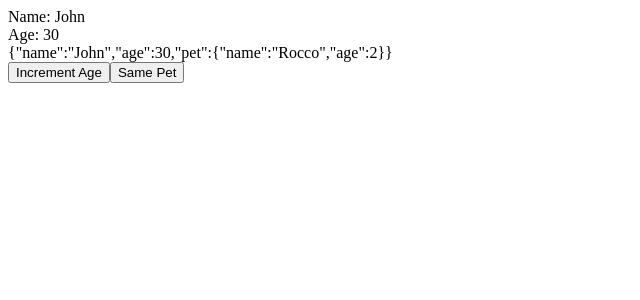
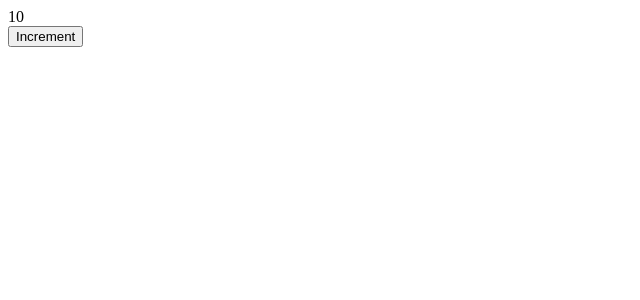
Before and after one commit to juniorencode/_playground, a React (Vite) app in the folder ReactCustomHooks/: page / in a window 1280 px wide. Shown: the top 300 px of the page, without its empty margins (0-640 px from the left). Built offline with nearby package versions, Linux system fonts and the light colour scheme.

Commit message:
feat: useUpdateEffect

```diff
--- a/ReactCustomHooks/src/App.jsx
+++ b/ReactCustomHooks/src/App.jsx
@@ -1,34 +1,14 @@
-import { useEffect, useState } from 'react';
-import { useDeepCompareEffect } from './hooks/useDeepCompareEffect.hook';
+import { useState } from 'react';
+import { useUpdateEffect } from './hooks/useUpdateEffect.hook';
 
 function App() {
-  const [user, setUser] = useState({
-    name: 'John',
-    age: 30,
-    pet: { name: 'Rocco', age: 2 }
-  });
-
-  useEffect(() => {
-    console.log('useEffect');
-  }, [user]);
-
-  useDeepCompareEffect(() => {
-    console.log('useDeepCompareEffect');
-  }, [user]);
+  const [count, setCount] = useState(10);
+  useUpdateEffect(() => console.log(count), [count]);
 
   return (
     <div>
-      <div>Name: {user.name}</div>
-      <div>Age: {user.age}</div>
-      <div>{JSON.stringify(user)}</div>
-      <button onClick={() => setUser({ ...user, age: user.age + 1 })}>
-        Increment Age
-      </button>
-      <button
-        onClick={() => setUser({ ...user, pet: { name: 'Rocco', age: 2 } })}
-      >
-        Same Pet
-      </button>
+      <div>{count}</div>
+      <button onClick={() => setCount(c => c + 1)}>Increment</button>
     </div>
   );
 }
--- /dev/null
+++ b/ReactCustomHooks/src/hooks/useUpdateEffect.hook.jsx
@@ -0,0 +1,16 @@
+import { useEffect, useRef } from 'react';
+
+const useUpdateEffect = (callback, dependencies) => {
+  const firstRenderRef = useRef(true);
+
+  useEffect(() => {
+    if (firstRenderRef.current) {
+      firstRenderRef.current = false;
+      return;
+    }
+    return callback();
+    // eslint-disable-next-line
+  }, dependencies);
+};
+
+export { useUpdateEffect };
```
